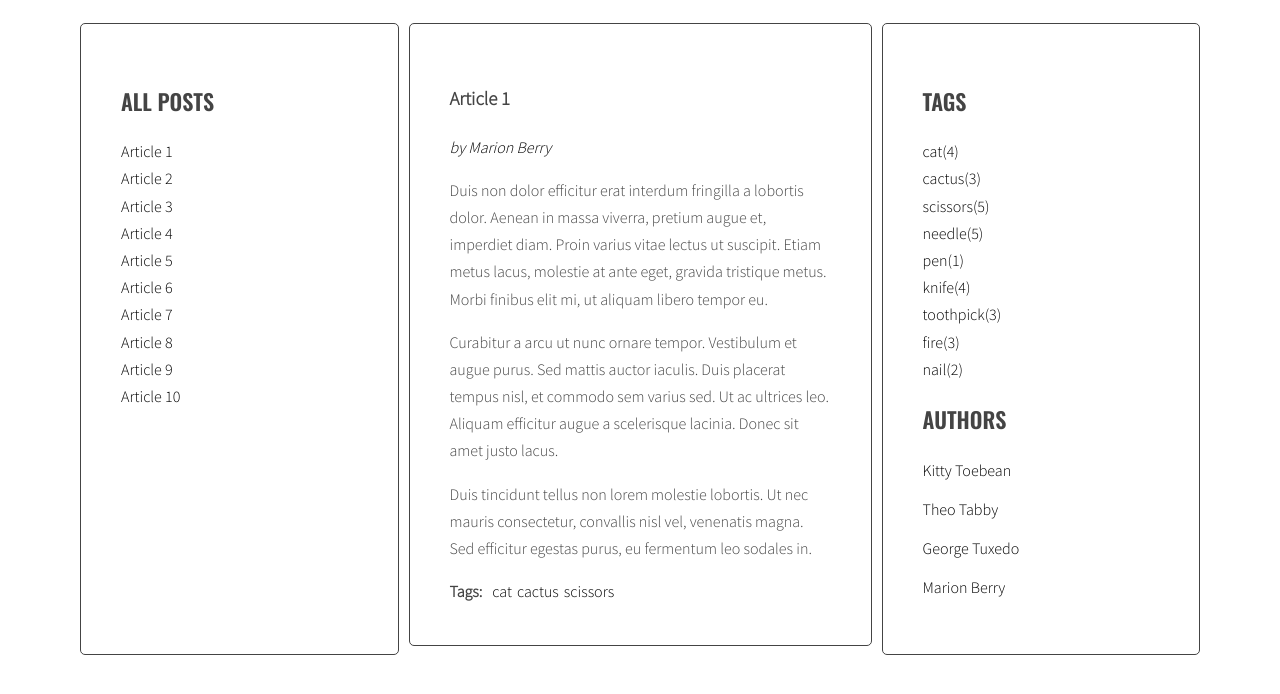
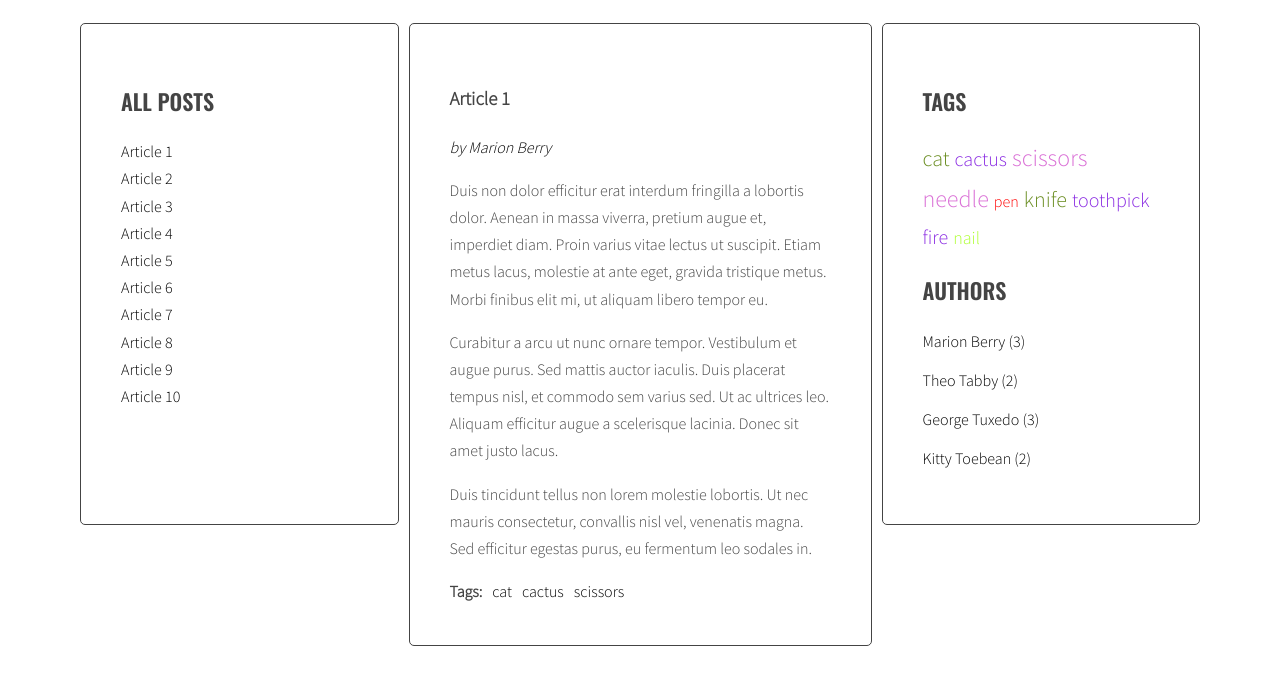
Before and after one commit to sebakow432/javascript-blog, a website: page index.html in a window 1280 px wide. Shown: the part 220-914 px from the top of the page. Drawn offline with nearby package versions, Linux system fonts and the light colour scheme.

Commit message:
Add authors on the left sidebar

```diff
--- a/index.html
+++ b/index.html
@@ -210,31 +210,10 @@
         </section>
         <aside class="sidebar">
           <h2 class="section-title">Tags</h2>
-          <ul class="list tags">
-
+          <ul class="list tags list-horizontal">
           </ul>
           <h2 class="section-title">Authors</h2>
           <ul class="list authors">
-            <li>
-              <a href="#">
-                <span class="author-name">Kitty Toebean</span>
-              </a>
-            </li>
-            <li>
-              <a href="#">
-                <span class="author-name">Theo Tabby</span>
-              </a>
-            </li>
-            <li>
-              <a href="#">
-                <span class="author-name">George Tuxedo</span>
-              </a>
-            </li>
-            <li>
-              <a href="#">
-                <span class="author-name">Marion Berry</span>
-              </a>
-            </li>
           </ul>
         </aside>
       </main>
--- a/js/script.js
+++ b/js/script.js
@@ -1,5 +1,20 @@
 'use strict';
 /*global clearMessages*/
+const opts = {
+  tagSizes: {
+    count: 5,
+    classPrefix: 'tag-size-',
+  },
+};
+
+const select = {
+  all: {
+    articles: '.post',
+  },
+};
+
+const optTitleSelector = '.post-title', optTitleListSelector = '.titles', optArticleTagsSelector = '.post-tags .list',optTagsListSelector = '.tags', optCloudClassCount = 5, optCloudClassPrefix = 'tag-size-';
+
 function titleClickHandler(event) {
   console.log('Function titleClickHandler');
   event.preventDefault();
@@ -26,8 +41,6 @@ function titleClickHandler(event) {
   targetArticle.classList.add('active');
 }
 
-const optArticleSelector = '.post', optTitleSelector = '.post-title', optTitleListSelector = '.titles', optArticleTagsSelector = '.post-tags .list',optTagsListSelector = '.tags';
-
 function generateTitleLinks(customSelector = ''){
   console.log('function generateTitleLinks');
 
@@ -36,7 +49,7 @@ function generateTitleLinks(customSelector = ''){
   clearMessages(titleList);
 
   /* [DONE] for each article */
-  const articles = document.querySelectorAll(optArticleSelector + customSelector);
+  const articles = document.querySelectorAll(select.all.articles + customSelector);
 
   let html = '';
   for (const article of articles) {
@@ -64,8 +77,6 @@ function generateTitleLinks(customSelector = ''){
 
 function calculateTagsParams(tags){
   console.log('function calculateTagsParams');
-  //Napisać funckję, która zwraca objekt params z max i min
-
   let tagMax = 0;
   let tagMin = 999999;
   for(const tag in tags){
@@ -83,39 +94,37 @@ function calculateTagsParams(tags){
   return parms;
 }
 
+function calculateTagClass(count,params){
+  const normalizedCount = count - params.min;
+  const normalizedMax = params.max - params.min;
+  const percentage = normalizedCount / normalizedMax;
+  const classNumber = Math.floor( percentage * (optCloudClassCount - 1) + 1 );
+  return optCloudClassPrefix + classNumber;
+}
+
 generateTitleLinks();
 
 function generateTags(){
   console.log('Function generateTags');
-  /* [NEW] create a new variable allTags with an empty array */
   let allTags = {};
-
   /* [DONE] find all articles */
-  const articles = document.querySelectorAll(optArticleSelector);
-
+  const articles = document.querySelectorAll(select.all.articles);
   /* [DONE] START LOOP: for every article: */
   for(const article of articles){
-
     /* find tags wrapper */
     const tagsWrapper = article.querySelector(optArticleTagsSelector);
-
     /* [DONE] make html variable with empty string */
     let html = '';
-
     /* [DONE]get tags from data-tags attribute */
     const dataTagsAtribute = article.getAttribute('data-tags');
-
     /* [DONE]split tags into array */
     const articleTagsArray = dataTagsAtribute.split(' ');
-
     /* [DONE]START LOOP: for each tag */
     for(const tag of articleTagsArray){
     /* generate HTML of the link */
       const linkHTML = '<li><a href="#tag-' + tag + '">' + tag + ' ' + '</a></li>';
-
       /* [DONE]add generated code to html variable */
       html = html + linkHTML;
-
       /* [NEW] check if this link is NOT already in allTags */
       if(!allTags.hasOwnProperty(tag)){
         /* [NEW] add generated code to allTags array */
@@ -131,11 +140,10 @@ function generateTags(){
   /* END LOOP: for every article: */
   /* [NEW] create variable for all links HTML code */
   const tagsParams = calculateTagsParams(allTags);
-  console.log(tagsParams);
   let allTagsHTML = '';
   /* [NEW] STAR LOOP: for each tag in allTags: */
   for(let tag in allTags){
-    allTagsHTML += '<li><a href="#tag-'+ tag + '">' + tag +'(' + allTags[tag] +')' + '</a></li>';
+    allTagsHTML += '<li><a class="' + calculateTagClass(allTags[tag],tagsParams) + '"  href="#tag-'+ tag + '">' + tag + '</a></li>';
   }
   const tagList = document.querySelector(optTagsListSelector);
   tagList.innerHTML = allTagsHTML;
@@ -146,36 +154,28 @@ function tagClickHandler(event){
   console.log('tagClickHandler function');
   /* prevent default action for this event */
   event.preventDefault();
-
   /* make new constant named "clickedElement" and give it the value of "this" */
   const clickedElement = this;
-
   /* make a new constant "href" and read the attribute "href" of the clicked element */
   const tagHref = clickedElement.getAttribute('href');
-
   /* make a new constant "tag" and extract tag from the "href" constant */
   const tagExtract = tagHref.replace('#tag-', '');
-
   /* find all tag links with class active */
   const activeTags = document.querySelectorAll('a.active[href^="#tag-"]');
-
   /* START LOOP: for each active tag link */
   for(let activeTag of activeTags){
     /* remove class active */
     activeTag.classList.remove('active');
   }
   /* END LOOP: for each active tag link */
-
   /* find all tag links with "href" attribute equal to the "href" constant */
   const equalTags = document.querySelectorAll('a[href="' + tagHref + '"]');
-
   /* START LOOP: for each found tag link */
   for(let equalTag of equalTags){
     /* add class active */
     equalTag.classList.add('active');
   }
   /* END LOOP: for each found tag link */
-
   /* execute function "generateTitleLinks" with article selector as argument
    */
   generateTitleLinks('[data-tags~="' + tagExtract + '"]');
@@ -196,17 +196,31 @@ function addClickListenersToTags(){
 
 addClickListenersToTags();
 
-const optArticleAuthorSelector = '.post-author';
+const optArticleAuthorSelector = '.post-author', optAuthorsListSelector = '.authors';
 
 function generateAuthors(){
   console.log('Function generateAuthors');
-  const articles = document.querySelectorAll(optArticleSelector);
+  let allAuthors = {};
+  const articles = document.querySelectorAll(select.all.articles);
   for(const article of articles){
-    const authorsWraper = article.querySelector(optArticleAuthorSelector);
+    const authorsWrapper = article.querySelector(optArticleAuthorSelector);
     const authorHrefAtribute = article.getAttribute('data-author');
-    const link = '<a href="#' + authorHrefAtribute + '">' + 'by ' + authorHrefAtribute + '</a>';
-    authorsWraper.innerHTML = link;
+    const link = '<a href="#author-' + authorHrefAtribute + '">' + 'by ' + authorHrefAtribute + '</a>';
+    authorsWrapper.insertAdjacentHTML('beforeend', link);
+    if(!allAuthors.hasOwnProperty(authorHrefAtribute)){
+      /* [NEW] add generated code to allTags array */
+      allAuthors[authorHrefAtribute] = 1;
+    }else{
+      allAuthors[authorHrefAtribute]++;
+    }
   }
+  let allAuthorsHTML = '';
+  console.log(allAuthors);
+  for(let author in allAuthors){
+    allAuthorsHTML += '<li><a href="#author-' + author + '">' + author + ' (' + allAuthors[author] + ')'+ '</a></li>';
+  }
+  const authorsList = document.querySelector(optAuthorsListSelector);
+  authorsList.innerHTML = allAuthorsHTML;
 }
 generateAuthors();
 
@@ -214,7 +228,7 @@ function authorClickHandler(event){
   console.log('Function authorClickHandler');
   event.preventDefault();
   const authorHref = this.getAttribute('href');
-  const authorExtract = authorHref.replace('#', '');
+  const authorExtract = authorHref.replace('#author-', '');
   const activeAuthors = document.querySelectorAll('a.active');
   for(let activeAuthor of activeAuthors){
     activeAuthor.classList.remove('active');
@@ -227,11 +241,9 @@ function authorClickHandler(event){
   generateTitleLinks('[data-author^="' + authorExtract + '"]');
 }
 
-const optArticleAuthorSelectorHref = '.post-author a';
-
 function addClickListenersToAuthor(){
   console.log('addClickListenersToTags function');
-  const links = document.querySelectorAll(optArticleAuthorSelectorHref);
+  const links = document.querySelectorAll('a[href^="#author-"');
   for (let link of links) {
     link.addEventListener('click', authorClickHandler);
   }
--- a/sass/style.scss
+++ b/sass/style.scss
@@ -47,6 +47,7 @@ body {
 a{
   text-decoration: none;
   color: black;
+
 }
 
 /* Layout */
@@ -94,32 +95,40 @@ a{
   .active {
     font-weight: bold;
   }
-
-  .tag-size-1{
-    font-size: 15px;
-  }
-
-  .tag-size-2{
-    font-size: 16px;
-  }
-
-  .tag-size-3{
-    font-size: 17px;
-  }
-
-  .tag-size-4{
-    font-size: 18px;
-  }
-
-  .tag-size-5{
-    font-size: 19px;
-  }
-
 }
 
 .list-horizontal {
   li {
     display: inline-block;
+    padding: 0 5px 0 0;
+  }
+}
+
+.tags{
+  display: inline-block;
+  .tag-size-1{
+    font-size: 16px;
+    color: red;
+  }
+
+  .tag-size-2{
+    font-size: 18px;
+    color: greenyellow;
+  }
+
+  .tag-size-3{
+    font-size: 20px;
+    color: blueviolet;
+  }
+
+  .tag-size-4{
+    font-size: 22px;
+    color: olivedrab;
+  }
+
+  .tag-size-5{
+    font-size: 24px;
+    color: orchid;
   }
 }
 
```
Also changed, not shown: css/style.css, 1 other file.
